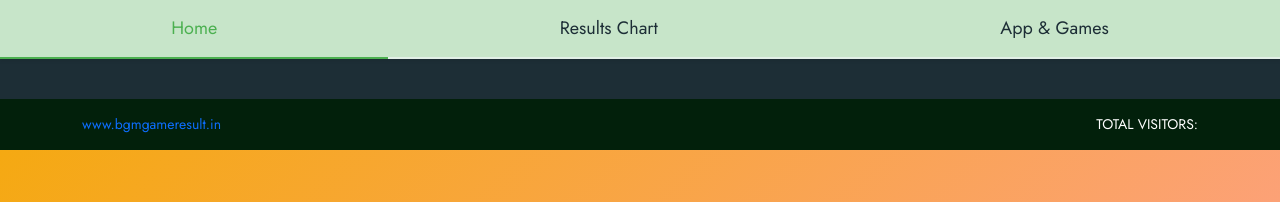
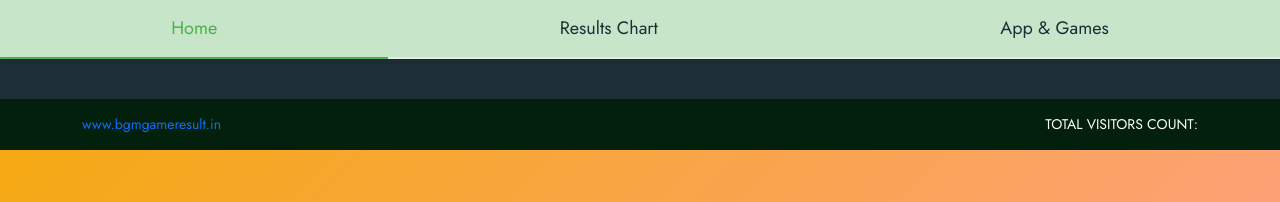
Before and after one commit to adityaastic/resultsite-22-01-25, a React (Vite) app: page / in a window 1280 px wide. Shown: the top 202 px of the page. Built offline with nearby package versions, Linux system fonts and the light colour scheme; no server answers.

Commit message:
build chnage

```diff
--- a/src/components/Banners.tsx
+++ b/src/components/Banners.tsx
@@ -25,7 +25,7 @@ export const GreetingBanner = () => {
         </div>
         {/* <div className="cl-change"> */}
         <div className="">
-          <span>TOTAL VISITORS: {visitors && visitors["total_visitor"]}</span>
+          <span>TOTAL VISITORS COUNT: {visitors && visitors["total_visitor"]}</span>
         </div>
       </div>
     </div>
```
Also changed, not shown: 8 other files (tests, documents, lock files or other folders).
